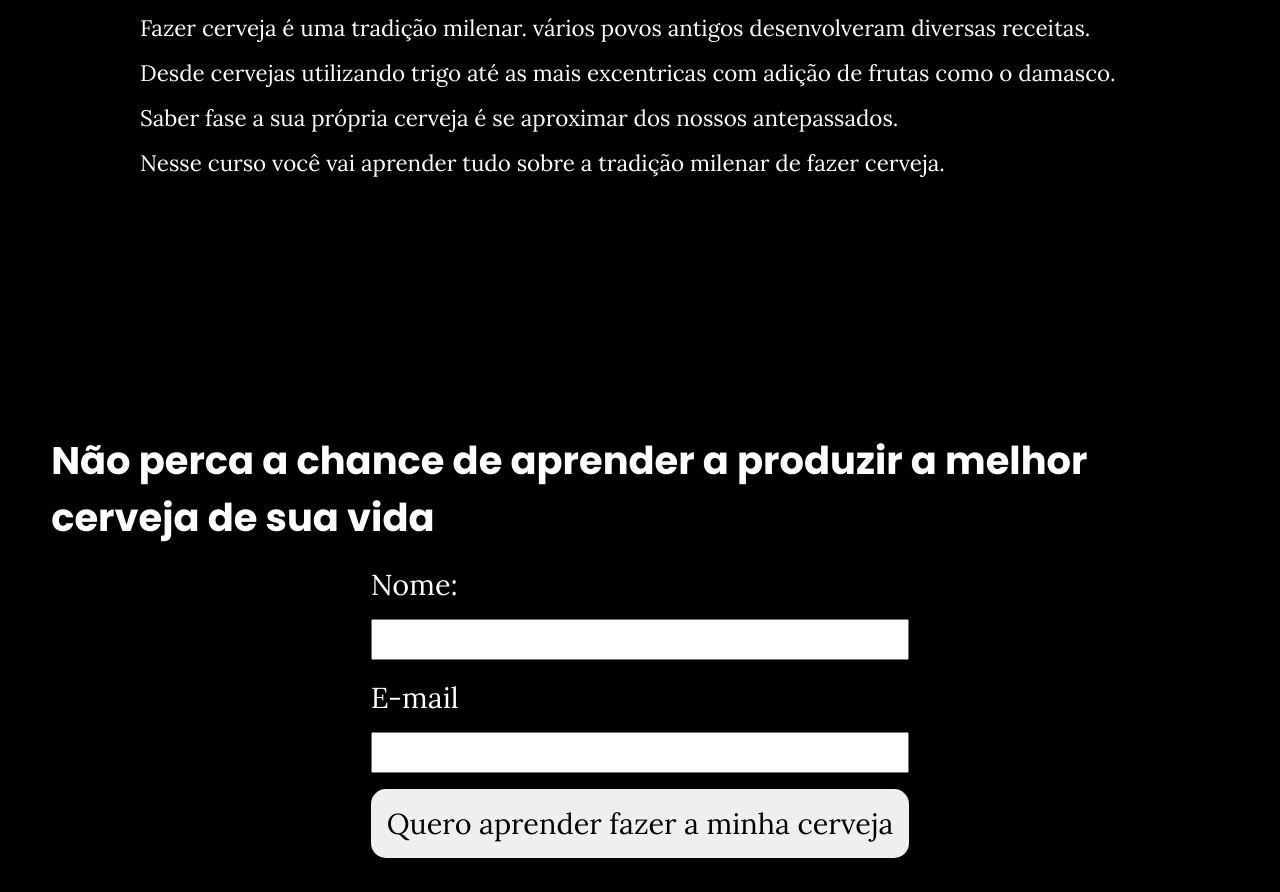
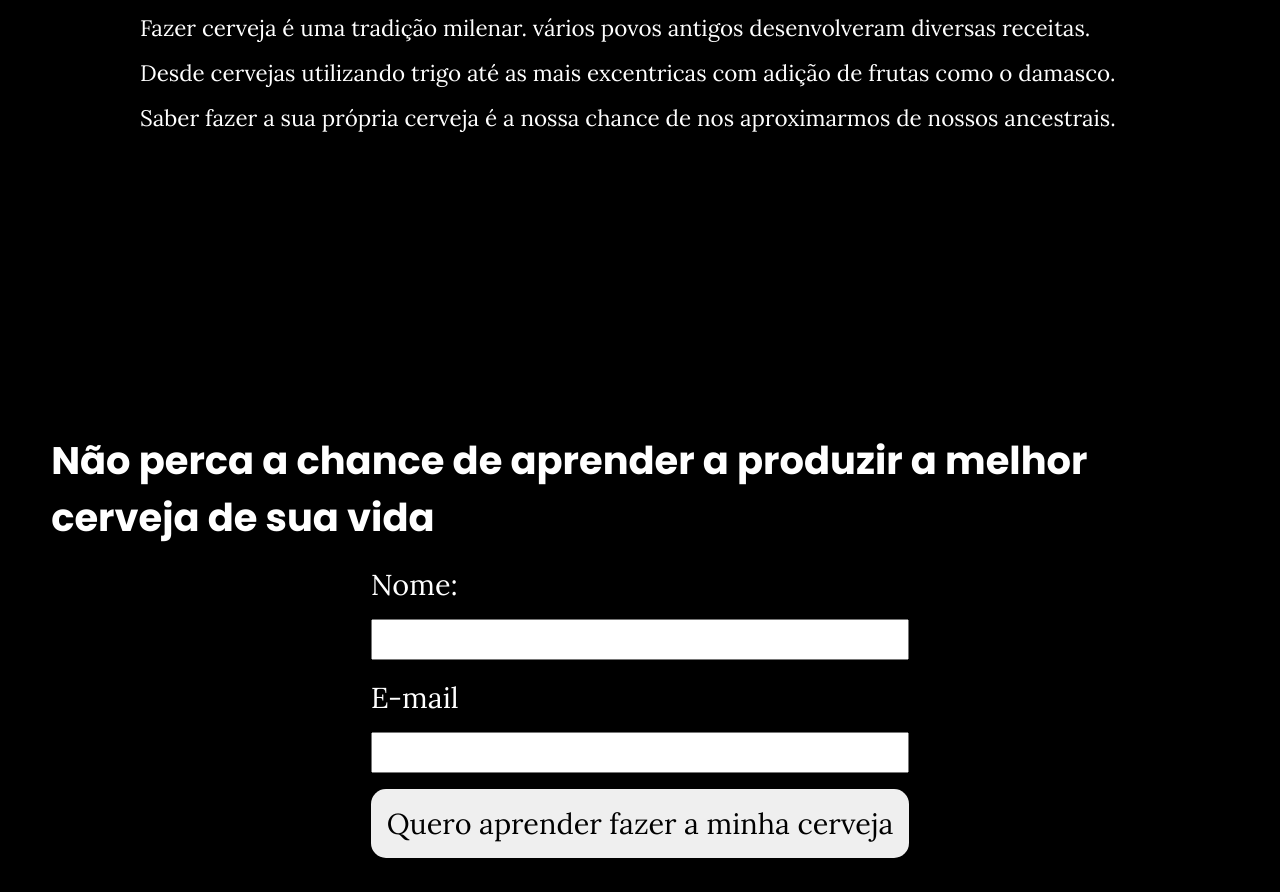
Before and after one commit to nyodinariai/landingpage, a plain HTML site: page index.html in a window 1280 px wide. Shown: the part 1137-2029 px from the top of the page. Drawn offline with Linux system fonts and the light colour scheme.

Commit message:
Landing Page Gama Academy

```diff
--- a/index.html
+++ b/index.html
@@ -36,8 +36,7 @@
                 <h2 class="info-section-title">Nunca foi tão fácil fazer sua própria cerveja.</h2>
                 <p>Fazer cerveja é uma tradição milenar. vários povos antigos desenvolveram diversas receitas.</p>
                 <p>Desde cervejas utilizando trigo até as mais excentricas com adição de frutas como o damasco.</p>
-                <p>Saber fase a sua própria cerveja é se aproximar dos nossos antepassados.</p>
-                <p>Nesse curso você vai aprender tudo sobre a tradição milenar de fazer cerveja.</p>
+                <p>Saber fazer a sua própria cerveja é a nossa chance de nos aproximarmos de nossos ancestrais.</p>
             </div>
         </section>
         <section class="contact-section">
```
